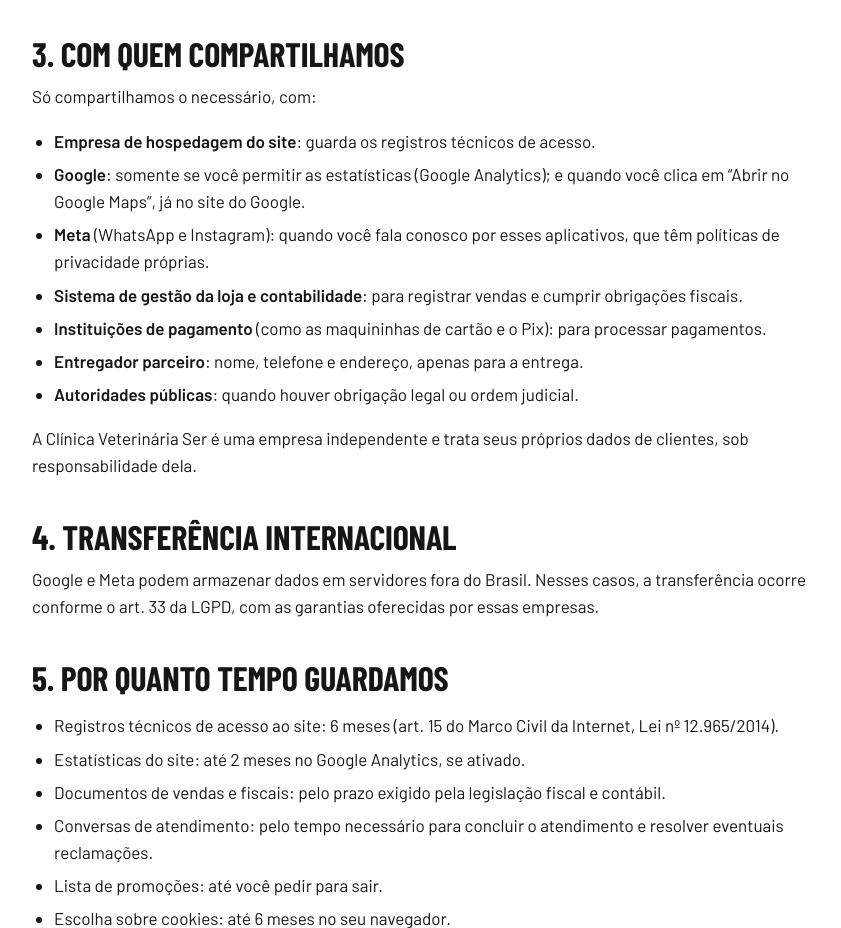
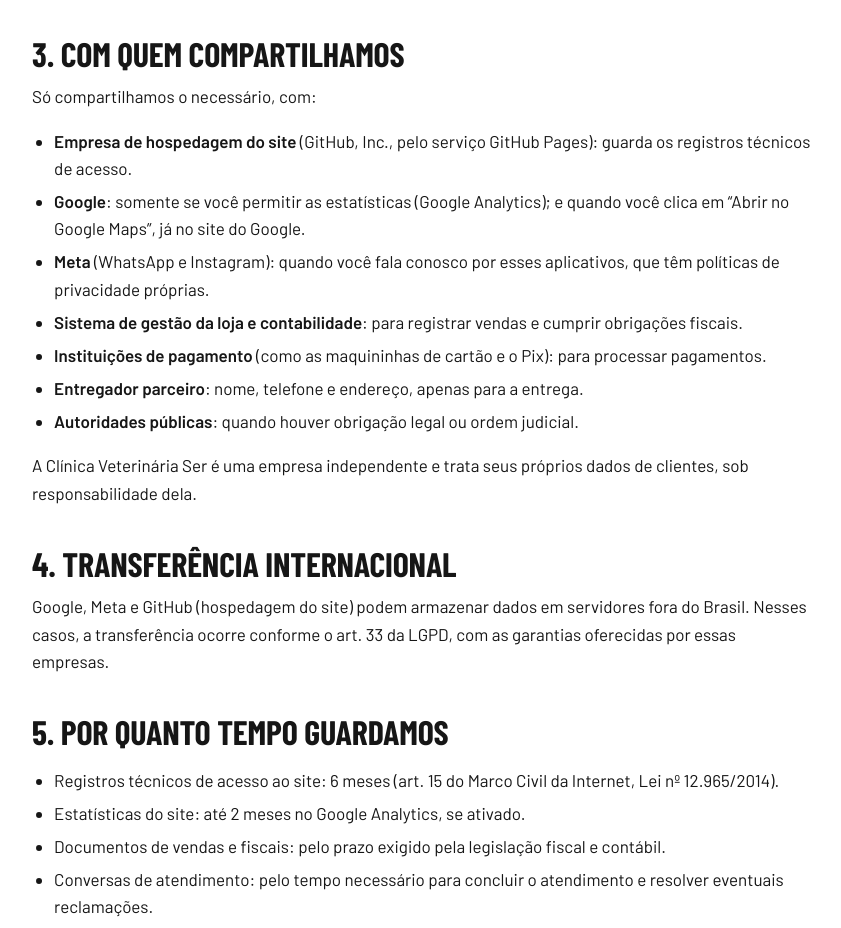
Before and after one commit to centralpet-pm/centralpet-pm.github.io, a plain HTML site: page politica-de-privacidade.html in a window 1280 px wide. Shown: the part 2227-3155 px from the top of the page, without its empty margins (218-1059 px from the left). Drawn offline with Linux system fonts and the light colour scheme.

Commit message:
Domínio centralpetpm.com.br e hospedagem na Política de Privacidade
Co-Authored-By: Claude Opus 5.5 <noreply@anthropic.com>
Claude-Session: https://claude.ai/code/session_01SKRjNvsKuFogHRHut9zauQ

```diff
--- a/politica-de-privacidade.html
+++ b/politica-de-privacidade.html
@@ -80,7 +80,7 @@
 <h2 id="compartilhamento">3. Com quem compartilhamos</h2>
 <p>Só compartilhamos o necessário, com:</p>
 <ul>
-<li><strong>Empresa de hospedagem do site</strong>: guarda os registros técnicos de acesso.</li>
+<li><strong>Empresa de hospedagem do site</strong> (GitHub, Inc., pelo serviço GitHub Pages): guarda os registros técnicos de acesso.</li>
 <li><strong>Google</strong>: somente se você permitir as estatísticas (Google Analytics); e quando você clica em “Abrir no Google Maps”, já no site do Google.</li>
 <li><strong>Meta</strong> (WhatsApp e Instagram): quando você fala conosco por esses aplicativos, que têm políticas de privacidade próprias.</li>
 <li><strong>Sistema de gestão da loja e contabilidade</strong>: para registrar vendas e cumprir obrigações fiscais.</li>
@@ -91,7 +91,7 @@
 <p>A Clínica Veterinária Ser é uma empresa independente e trata seus próprios dados de clientes, sob responsabilidade dela.</p>
 
 <h2 id="internacional">4. Transferência internacional</h2>
-<p>Google e Meta podem armazenar dados em servidores fora do Brasil. Nesses casos, a transferência ocorre conforme o art. 33 da LGPD, com as garantias oferecidas por essas empresas.</p>
+<p>Google, Meta e GitHub (hospedagem do site) podem armazenar dados em servidores fora do Brasil. Nesses casos, a transferência ocorre conforme o art. 33 da LGPD, com as garantias oferecidas por essas empresas.</p>
 
 <h2 id="retencao">5. Por quanto tempo guardamos</h2>
 <ul>
```
Also changed, not shown: index.html (+3 -1 lines), 1 other file.
